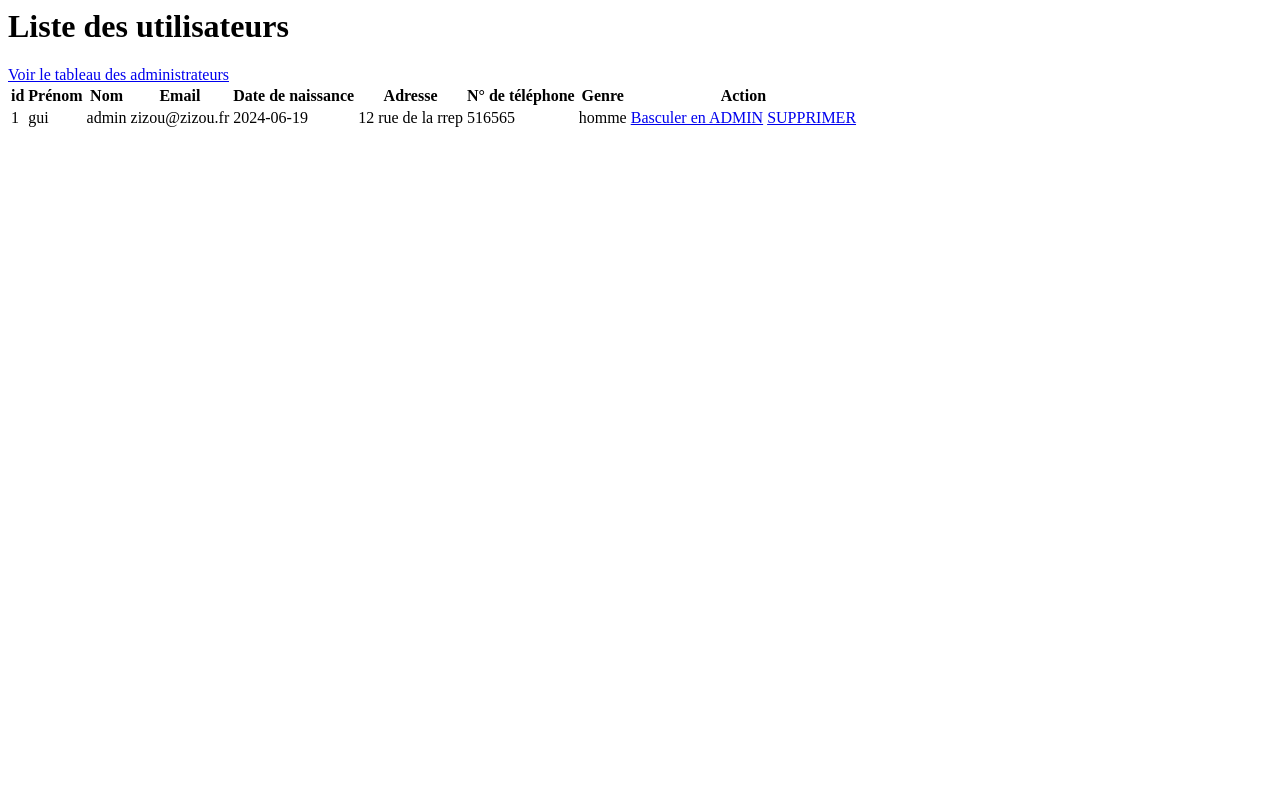
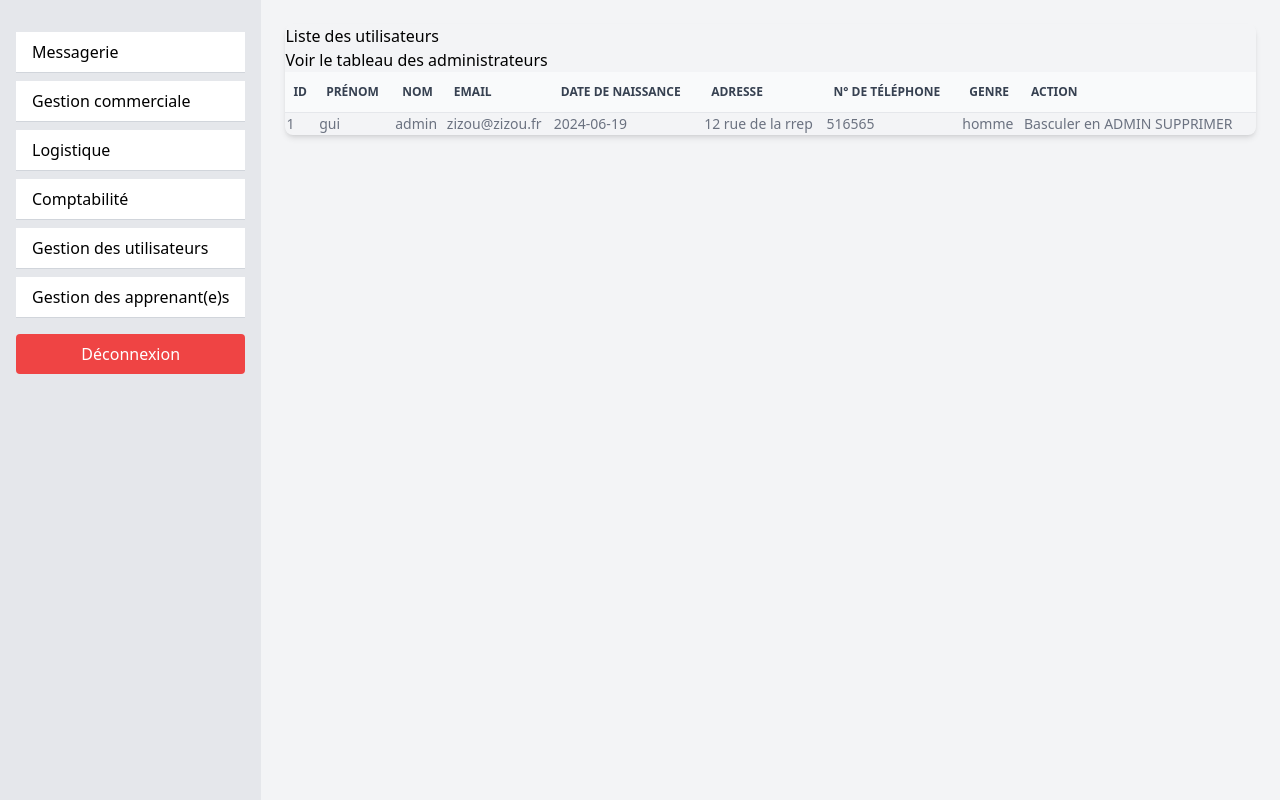
Before and after one commit to mathildejrdn/onlinetraining, a PHP site: page /back_office/userlist.php in a window 1280 px wide. Run offline with PHP 8.4, Linux system fonts and the light colour scheme; data comes from the database, SQL or seed files in the repository; a stand-in replaces the project's code that opens the database connection.

Commit message:
interface du back office complétée avec une sidebar

```diff
--- a/src/back_office/navback.php
+++ b/src/back_office/navback.php
@@ -1,16 +1,4 @@
-<!doctype html>
-<html lang="fr">
-<head>
-  <meta charset="utf-8">
-  <title>Online Training</title>
-  <link rel="stylesheet" href="styles.css">
-  <link rel="stylesheet" href="./styles/output.css">
-  <link rel="stylesheet" href="reset.css">
-  <link rel="stylesheet" href="font.css">
-</head>
-<body>
-  <div class="flex h-screen">
-    <!-- Navbar (sidebar) -->
+<!-- navbar.php -->
 <nav class="bg-gray-200 max-w-1/4 p-4 flex flex-col">
   <!-- Liens de la navbar -->
   <ul class="flex flex-col gap-2 mt-4">
@@ -28,10 +16,4 @@
       Déconnexion
     </button>
   </div>
-
-
 </nav>
-    </div>
-  </div>
-</body>
-</html>
--- a/src/back_office/userlist.php
+++ b/src/back_office/userlist.php
@@ -11,50 +11,41 @@ $query->execute();
 // Récupérer les résultats
 $users = $query->fetchAll(PDO::FETCH_ASSOC);
 
-// Fermer la connexion à la base de données
-require_once('close_bdd.php');
 ?>
 
+<!doctype html>
+<html lang="fr">
+<head>
+  <meta charset="utf-8">
+  <title>Online Training</title>
+  <link rel="stylesheet" href="../styles/output.css">
+  <link rel="stylesheet" href="../styles/reset.css">
+</head>
+<body class="flex min-h-screen bg-gray-100">
+  <!-- Navbar (sidebar) -->
+  <?php include('navback.php'); ?>
 
+  <!-- Conteneur pour le contenu de la page -->
+  <div class="flex-1 p-6">
     <div id="liste_produit" class="relative overflow-x-auto shadow-md sm:rounded-lg">
       <h1>Liste des utilisateurs</h1>
       <a href="adminList.php">Voir le tableau des administrateurs</a>
-    <table class="w-full text-sm text-left rtl:text-right text-gray-500 ">
+      <table class="w-full text-sm text-left rtl:text-right text-gray-500">
         <thead class="text-xs text-gray-700 uppercase bg-gray-50 border-b">
           <tr>
-                <th scope="col" class="px-2 py-3">
-                    id
-                </th>
-                <th scope="col" class="px-2 py-3">
-                    Prénom
-                </th>
-                <th scope="col" class="px-2 py-3">
-                    Nom
-                </th>
-                <th scope="col" class="px-2 py-3">
-                    Email
-                </th>
-                <th scope="col" class="px-2 py-3">
-                    Date de naissance
-                </th>
-                <th scope="col" class="px-2 py-3">
-                    Adresse
-                </th>
-                <th scope="col" class="px-2 py-3">
-                    N° de téléphone
-                </th>
-                <th scope="col" class="px-2 py-3">
-                    Genre
-                </th>
-                <th scope="col" class="px-2 py-3">
-                    Action
-                </th>
-
+            <th scope="col" class="px-2 py-3">id</th>
+            <th scope="col" class="px-2 py-3">Prénom</th>
+            <th scope="col" class="px-2 py-3">Nom</th>
+            <th scope="col" class="px-2 py-3">Email</th>
+            <th scope="col" class="px-2 py-3">Date de naissance</th>
+            <th scope="col" class="px-2 py-3">Adresse</th>
+            <th scope="col" class="px-2 py-3">N° de téléphone</th>
+            <th scope="col" class="px-2 py-3">Genre</th>
+            <th scope="col" class="px-2 py-3">Action</th>
           </tr>
         </thead>
         <tbody>
-            <?php foreach ($users as $user){
-            ?>
+          <?php foreach ($users as $user): ?>
             <tr>
               <td><?=$user["id"]?></td>
               <td><?=$user["first_name"]?></td>
@@ -69,16 +60,15 @@ require_once('close_bdd.php');
                 <a href="deleteUser.php?id=<?= $user['id']?>">SUPPRIMER</a>
               </td>
             </tr>
-            <?php
-        }
-        ?>
+          <?php endforeach; ?>
         </tbody>
       </table>
+    </div>
   </div>
 
   <script>
   function confirmAdminTransfer(id) {
-    let confirmation = confirm("Êtes-vous sûr de vouloir trasnférer cet utilisateur en tant qu'admin? Son passage dans la table des administrateurs entraînera la suppression du compte utilisateur.");
+    let confirmation = confirm("Êtes-vous sûr de vouloir transférer cet utilisateur en tant qu'admin? Son passage dans la table des administrateurs entraînera la suppression du compte utilisateur.");
     if (confirmation) {
       window.location.href = "userToAdmin.php?id=" + id;
     } else {
@@ -86,6 +76,9 @@ function confirmAdminTransfer(id) {
     }
   }
   </script>
+</body>
+</html>
+
 
 
 <!--
--- a/src/styles/output.css
+++ b/src/styles/output.css
@@ -689,6 +689,10 @@ video {
   display: block;
 }
 
+.inline-block {
+  display: inline-block;
+}
+
 .flex {
   display: flex;
 }
@@ -783,6 +787,10 @@ video {
 
 .max-w-xs {
   max-width: 20rem;
+}
+
+.flex-1 {
+  flex: 1 1 0%;
 }
 
 .origin-\[0\] {
@@ -1127,6 +1135,11 @@ video {
   font-style: italic;
 }
 
+.text-blue-500 {
+  --tw-text-opacity: 1;
+  color: rgb(59 130 246 / var(--tw-text-opacity));
+}
+
 .text-blue-600 {
   --tw-text-opacity: 1;
   color: rgb(37 99 235 / var(--tw-text-opacity));
```
Also changed, not shown: src/back_office/adminList.php (+22 -40 lines), src/back_office/inbox.php (+38 -15 lines), src/back_office/products.php (+23 -21 lines). Lines whose indentation alone changed are shown as unchanged.
